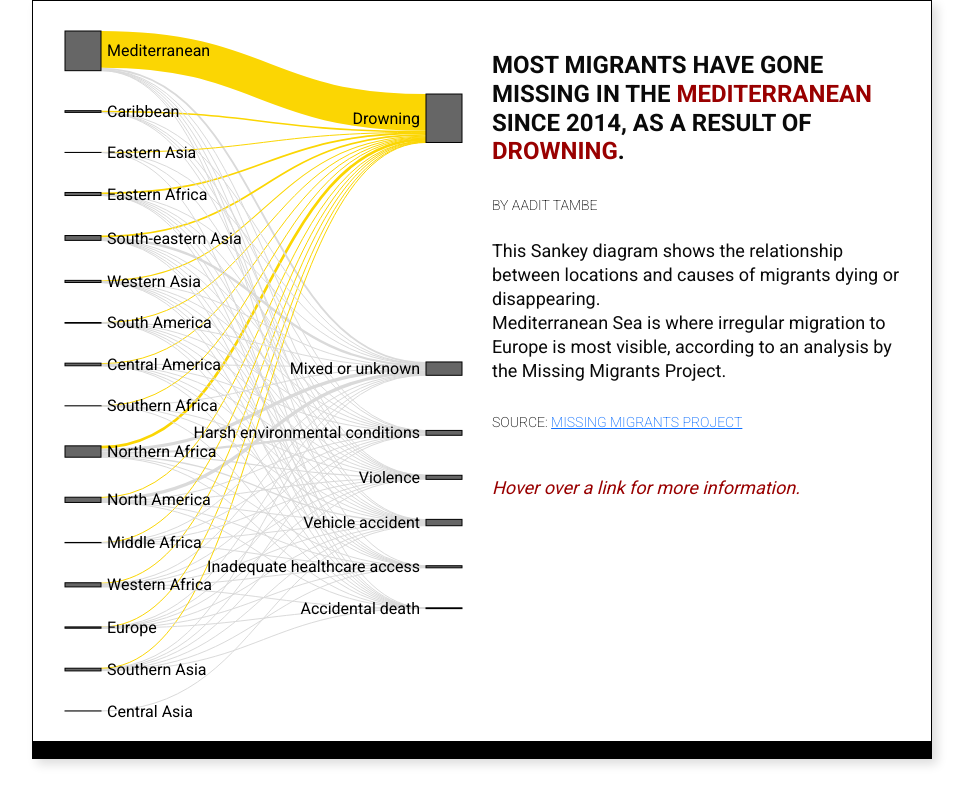
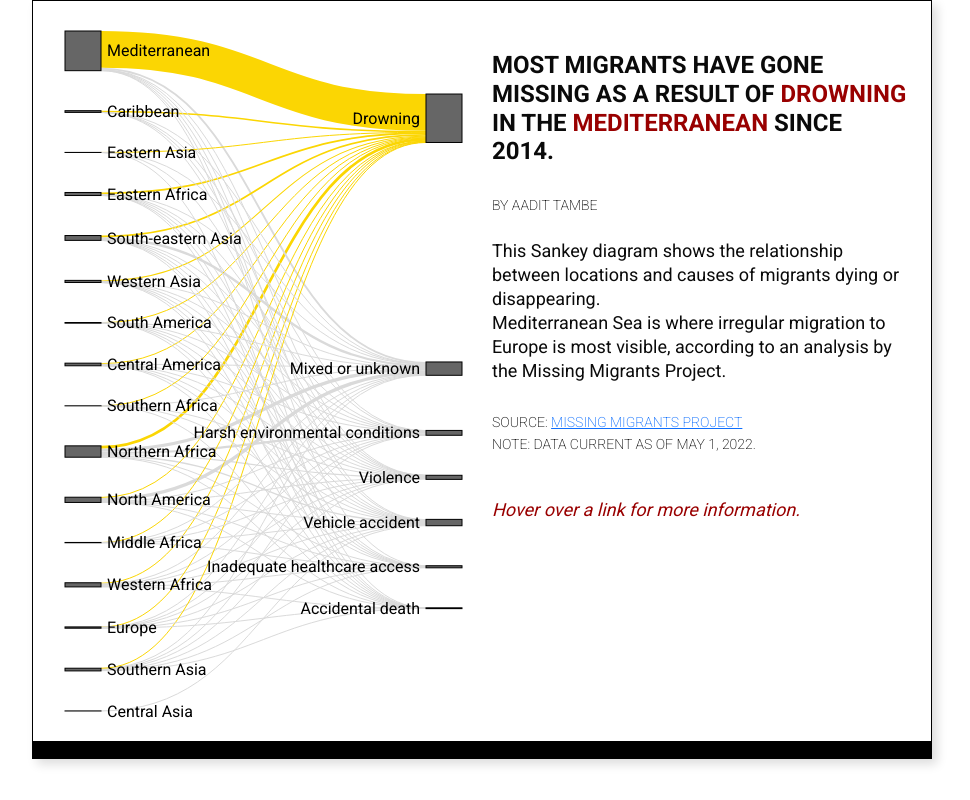
Before and after one commit to aadittambe/migrants, a plain HTML site: page viz/sankey.html in a window 1280 px wide. Shown: the whole page, without its empty margins (158-1128 px from the left). Drawn offline with nearby package versions, Linux system fonts and the light colour scheme.

Commit message:
update charts

```diff
--- a/viz/sankey.html
+++ b/viz/sankey.html
@@ -117,15 +117,16 @@
                 <div id="chart"></div>
             </div>
             <div class="column">
-                <h1>Most migrants have gone missing in the <span>Mediterranean</span> since 2014, as a result of
-                    <span>drowning</span>.
+                <h1>Most migrants have gone missing as a result of
+                    <span>drowning</span> in the <span>Mediterranean</span> since 2014.
                 </h1>
                 <h3>By Aadit tambe</h3>
                 <h2>This Sankey diagram shows the relationship between locations and causes of migrants dying or
                     disappearing. <br> Mediterranean Sea is where irregular migration to
                     Europe
                     is most visible, according to an analysis by the Missing Migrants Project.</h2>
-                <h3>Source: <a href="https://missingmigrants.iom.int/">Missing Migrants Project</a></h3>
+                <h3>Source: <a href="https://missingmigrants.iom.int/">Missing Migrants Project</a><br>Note: data
+                    current as of May 1, 2022.</h3>
                 <div id="titleInfo">
                     <h2 id="removeOnHover">Hover over a link for more information.</h2>
                 </div>
```
Also changed, not shown: viz/routes.html (+3 -2 lines).
